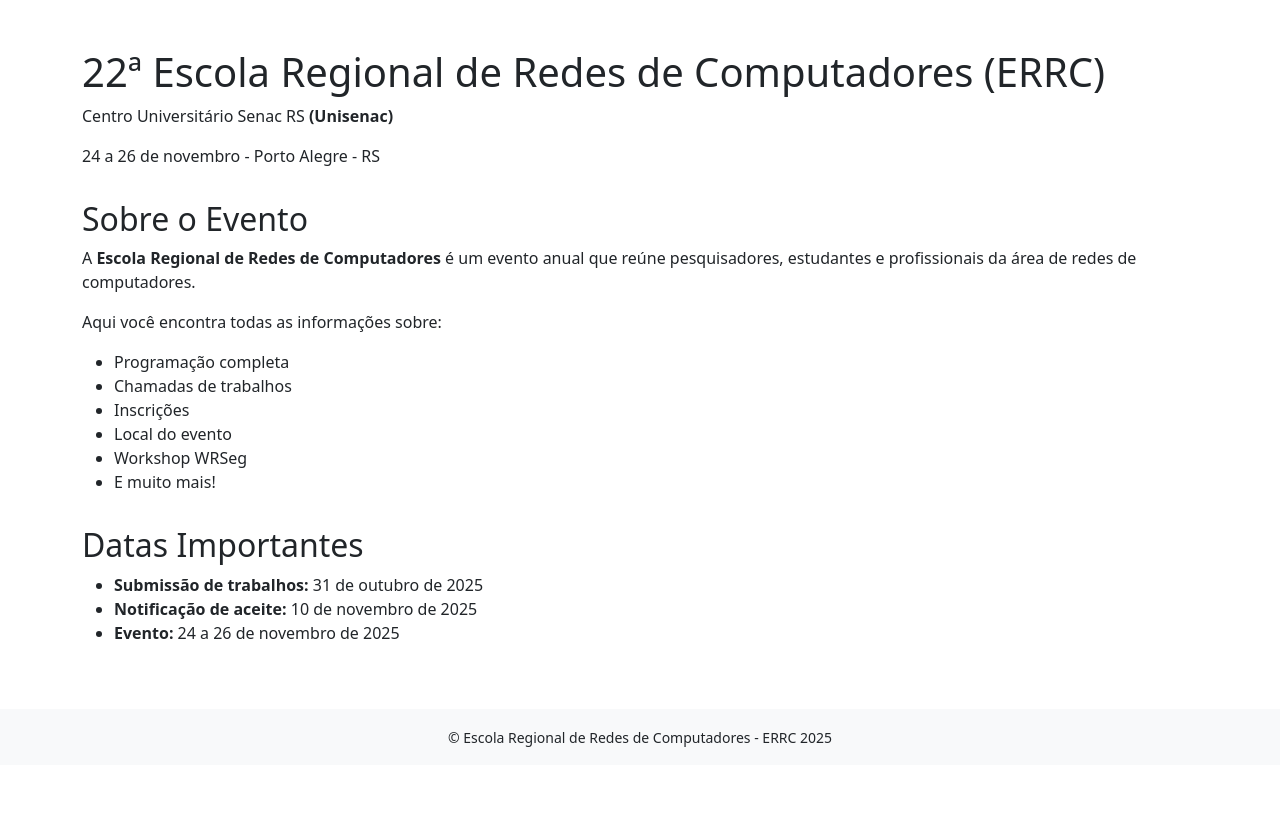
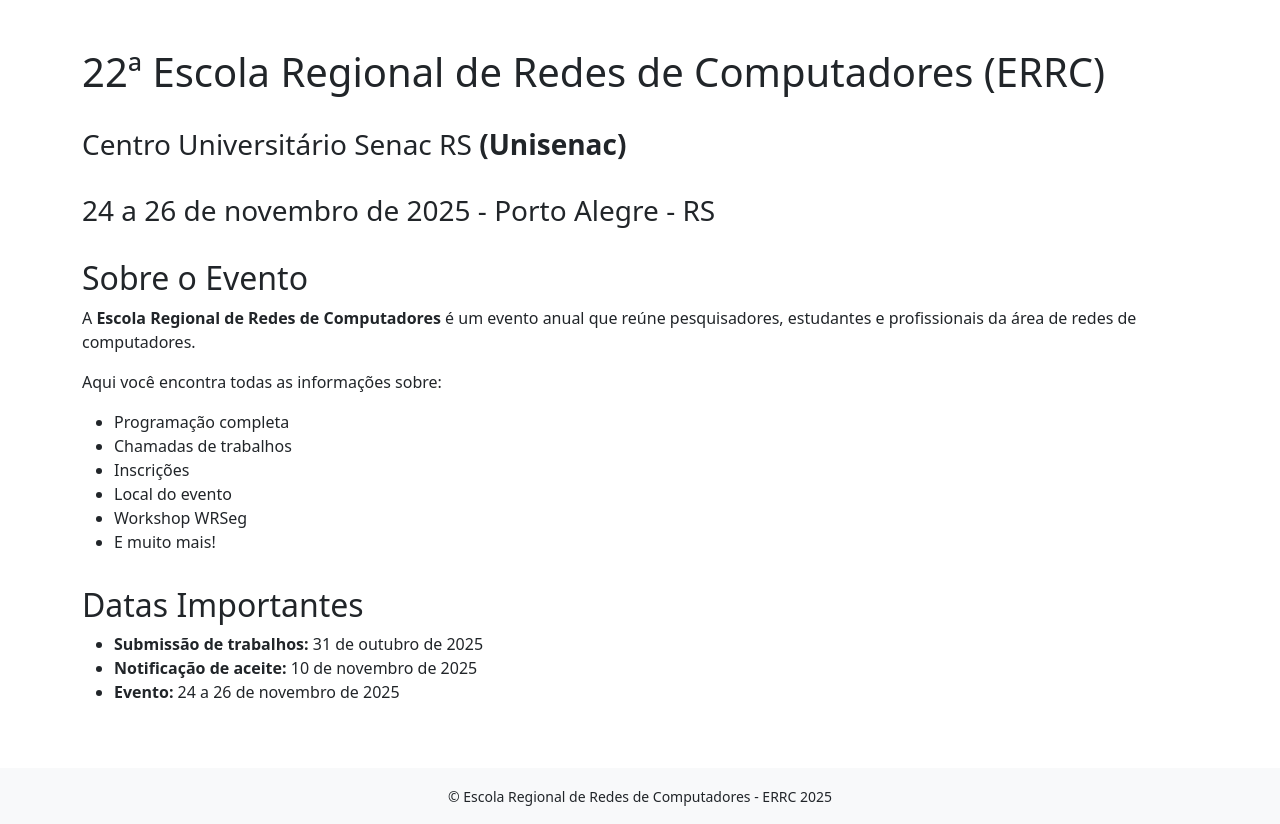
Before and after one commit to crrc-rs/errc2025, a Jekyll site: the page built from index.md, in a window 1280 px wide. Shown: the part 456-1280 px from the top of the page. Built offline with Jekyll 4.4.1, drawn with Linux system fonts in a browser that asks for light colours; before the commit the page ends 1221 px from its top, so only the background shows below that.

Commit message:
Update index.md

```diff
--- a/index.md
+++ b/index.md
@@ -6,9 +6,9 @@
 
 # 22ª Escola Regional de Redes de Computadores (ERRC)
 
-Centro Universitário Senac RS **(Unisenac)**
+### Centro Universitário Senac RS **(Unisenac)**
 
-24 a 26 de novembro - Porto Alegre - RS
+### 24 a 26 de novembro de 2025 - Porto Alegre - RS
 
 ## Sobre o Evento
 
```
